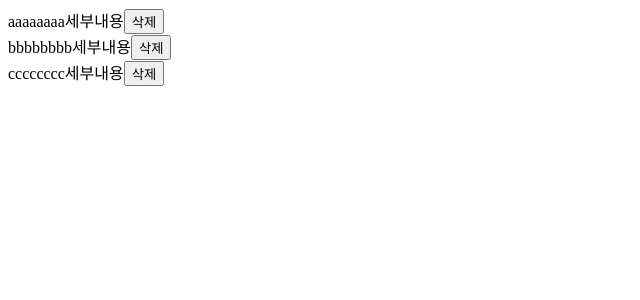
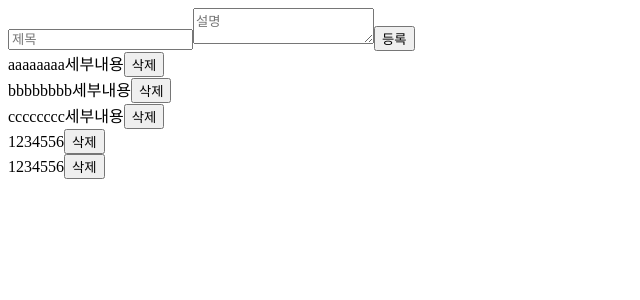
Before and after one commit to JeonYooDeok/Todolist_react, a React (Vite) app: page / in a window 1280 px wide. Shown: the top 300 px of the page, without its empty margins (0-640 px from the left). Built offline with nearby package versions, Linux system fonts and the light colour scheme; data requests are answered from the project's data file; a web font is replaced by a local one.

Commit message:
타이틀, 상세설명 인풋 추가 / 투두리스트 등록 추가

```diff
--- a/db.json
+++ b/db.json
@@ -2,24 +2,38 @@
   "todos": [
     {
       "id": "1",
-      "content": "aaaa",
-      "done": true,
+      "title": "aaaa",
       "description": "aaaa세부내용",
+      "done": false,
       "order": 1
     },
     {
       "id": "2",
-      "content": "bbbb",
-      "done": true,
+      "title": "bbbb",
       "description": "bbbb세부내용",
+      "done": false,
       "order": 2
     },
     {
       "id": "3",
-      "content": "cccc",
-      "done": true,
+      "title": "cccc",
       "description": "cccc세부내용",
+      "done": false,
       "order": 3
+    },
+    {
+      "id": "19e7",
+      "title": "123",
+      "description": "4556",
+      "done": false,
+      "order": 4
+    },
+    {
+      "id": "b4a6",
+      "title": "123",
+      "description": "4556",
+      "done": false,
+      "order": 5
     }
   ]
 }
--- a/src/Components/Todoitem.jsx
+++ b/src/Components/Todoitem.jsx
@@ -1,12 +1,12 @@
 import React from "react";
 
 function Todoitem(props) {
-  const { id, content, description, order, onDelete } = props;
+  const { id, title, description, order, onDelete } = props;
 
   return (
     <div>
-      {content}
-      {description}
+      <span>{title}</span>
+      <span>{description}</span>
       <button onClick={onDelete}>삭제</button>
     </div>
   );
--- a/src/Components/Todolist.jsx
+++ b/src/Components/Todolist.jsx
@@ -2,8 +2,53 @@ import React, { useEffect, useState } from "react";
 import Todoitem from "./Todoitem";
 
 function Todolist() {
+  //투두리스트 상태관리 시작//
   const [todoList, setTodoList] = useState([]);
+  //투두리스트 상태관리 끝//
 
+  //투두 제목과 상세설명 인풋값 상태관리 시작//
+  const [inputs, setInputs] = useState({
+    // useState를 한 번만 사용하기 위해 두 개의 인풋값을 객체형태로 관리
+    title: "",
+    description: ""
+  });
+  const { title, description } = inputs;
+
+  //투두 제목과 상세설명 인풋값 상태관리 끝//
+
+  //인풋값 조회 시작//
+  const onChange = e => {
+    const { name, value } = e.target;
+    setInputs({
+      ...inputs,
+      [name]: value
+    });
+  };
+  // input 요소의 변경 이벤트가 발생할 때 호출
+  // 변경 이벤트가 발생하면 e라는 이벤트 객체가 생성
+  // 해당 객체에서 target 속성을 통해 이벤트가 발생한 input 요소에 접근
+  // e.target을 통해 얻은 input 요소의 name 속성과 value 속성을 추출
+  // 여기서 name은 input 요소의 이름, value는 해당 input 요소의 현재 값
+  // 다음으로, setInputs 함수를 호출하여 inputs 상태를 업데이트
+  // 기존의 inputs 객체를 spread 문법을 사용하여 전개
+  // 변경된 input 요소의 이름과 값을 갖는 새로운 프로퍼티를 추가
+  // 이를 통해 기존 상태를 변경하지 않으면서 새로운 상태를 생성하고 업데이트
+  // 이렇게 함으로써, input 요소의 값이 변경될 때마다 inputs 상태가 업데이트
+  // 입력된 값들이 실시간으로 반영
+  // 이는 React의 단방향 데이터 흐름 개념을 따르며, 상태를 업데이트할 때마다 UI가 자동으로 다시 렌더링
+
+  //인풋값 조회 끝//
+
+  //인풋에 작성되어 있는 값 초기화 시작//
+  const onReset = () => {
+    setInputs({
+      title: "",
+      description: ""
+    });
+  };
+  //인풋에 작성되어 있는 값 초기화 끝//
+
+  //투두리스트 조회 시작//
   useEffect(() => {
     const fetchTodoList = async () => {
       try {
@@ -20,16 +65,46 @@ function Todolist() {
     };
     fetchTodoList();
   }, []);
+  //투두리스트 조회 끝//
 
+  //투두리스트 추가 시작//
+  const addTodo = async () => {
+    try {
+      const addTodoItem = {
+        title: inputs.title,
+        description: inputs.description,
+        done: false,
+        order: todoList.length + 1
+      };
+      const response = await fetch("http://localhost:3000/todos", {
+        method: "POST",
+        body: JSON.stringify(addTodoItem)
+      });
+      const result = await response.json();
+      if (response.ok) {
+        // setTodoList(prevTodoList => prevTodoList.concat(result));
+        setTodoList(todoList.concat(result));
+        onReset();
+      } else {
+        throw new Error("투두리스트 추가 실패");
+      }
+    } catch (error) {
+      console.error("에러발생", error);
+    }
+  };
+  //투두리스트 추가 끝//
+
+  //투두리스트 삭제 시작//
   const deleteTodo = async id => {
     try {
       const response = await fetch(`http://localhost:3000/todos/${id}`, {
         method: "DELETE"
       });
       if (response.ok) {
-        setTodoList(prevTodoList =>
-          prevTodoList.filter(todo => todo.id !== id)
-        );
+        // setTodoList(prevTodoList =>
+        //   prevTodoList.filter(todo => todo.id !== id)
+        // );
+        setTodoList(todoList.filter(todo => todo.id !== id));
       } else {
         throw new Error("삭제 실패");
       }
@@ -37,14 +112,30 @@ function Todolist() {
       console.error("에러발생", error);
     }
   };
+  //투두리스트 삭제 끝//
 
   return (
     <div>
+      <input
+        type="text"
+        name="title"
+        value={title}
+        placeholder="제목"
+        onChange={onChange}
+      />
+      <textarea
+        type="text"
+        name="description"
+        value={description}
+        placeholder="설명"
+        onChange={onChange}
+      />
+      <button onClick={addTodo}>등록</button>
       {todoList.map(item => (
         <Todoitem
           key={item.id}
           id={item.id}
-          content={item.content}
+          title={item.title}
           description={item.description}
           order={item.order}
           onDelete={() => deleteTodo(item.id)}
@@ -55,3 +146,9 @@ function Todolist() {
 }
 
 export default Todolist;
+
+// 가져오기 요청 중 오류: 첫 번째 catch 블록(catch (error))은 네트워크 오류, 서버 오류 또는 HTTP 생성과 관련된 문제 등 가져오기 요청 중에 발생하는 모든 오류를 포착합니다. 요청 자체.
+// 응답 구문 분석 오류: 두 번째 catch 블록(catch (error))은 await response.json()을 사용하여 응답 본문을 JSON으로 구문 분석하는 동안 발생하는 오류를 포착합니다. 응답 본문이 유효한 JSON이 아니거나 JSON 데이터 구문 분석에 문제가 있는 경우 이런 일이 발생할 수 있습니다.
+
+// 첫 번째 catch 블록은 네트워크 오류나 서버 오류 등 가져오기 요청 자체와 관련된 오류를 처리합니다.
+// 두 번째 catch 블록은 응답 본문을 JSON으로 구문 분석하는 것과 관련된 오류를 처리합니다.
```
